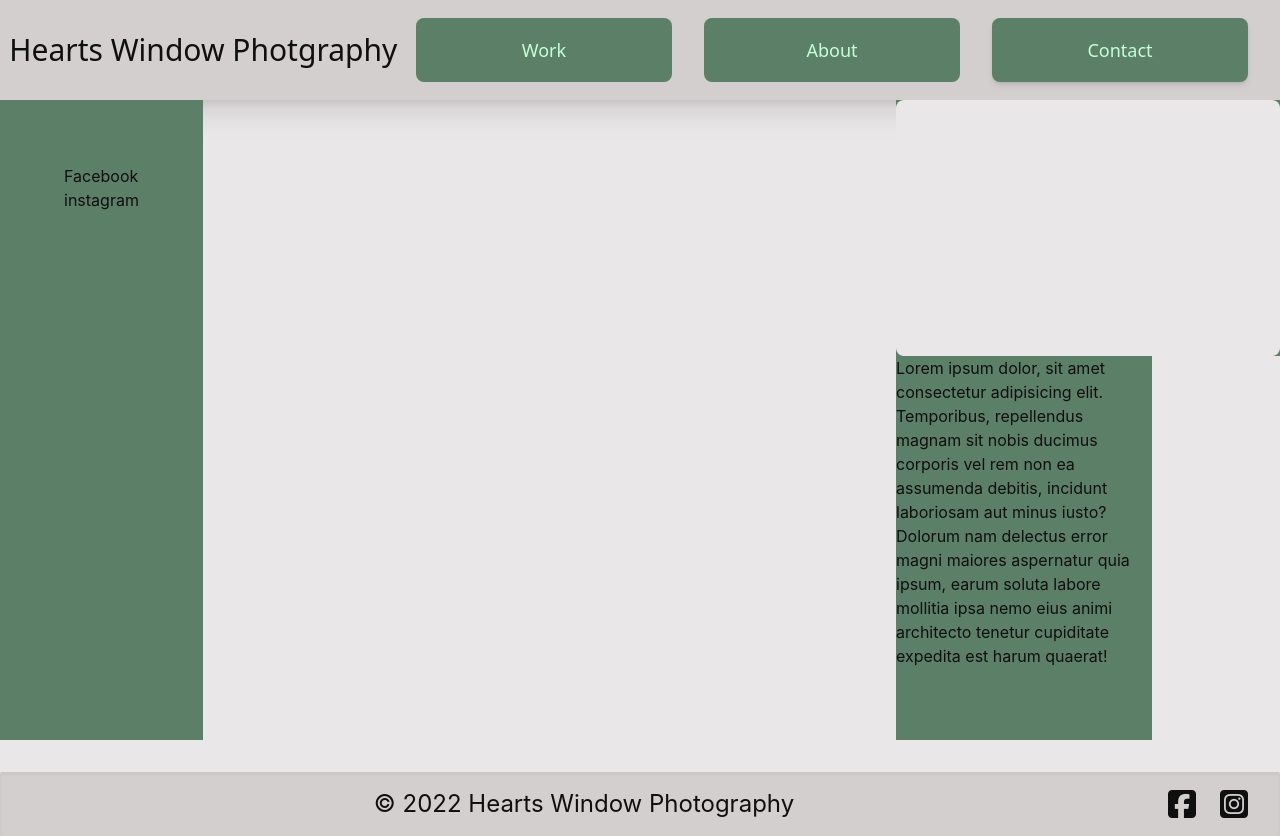
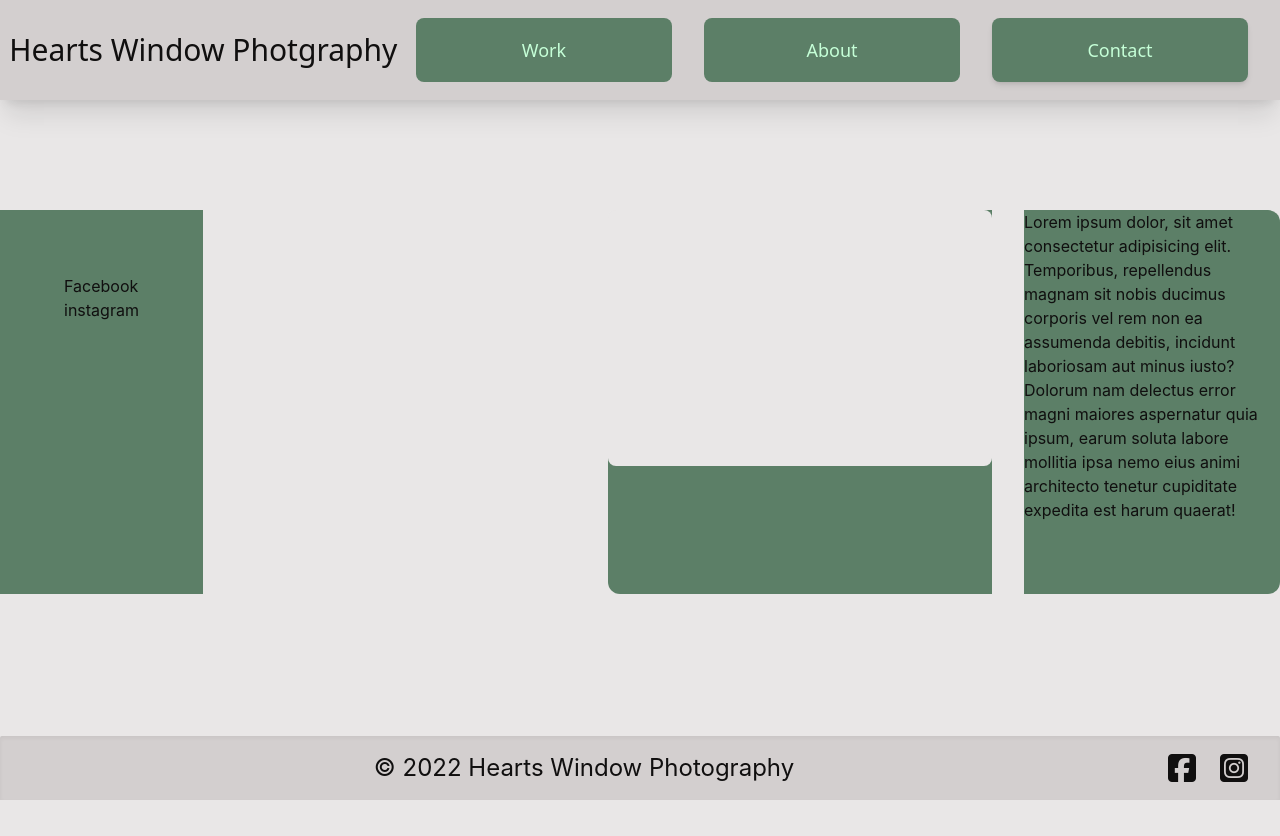
Before and after one commit to BWilske/abby_site_reactjs, a React (Create React App) app: page /contact in a window 1280 px wide. After the commit the page ends 800 px from the top, so only its background shows below. Built offline with nearby package versions, Linux system fonts and the light colour scheme.

Commit message:
before messing with gallery directory

```diff
--- a/src/components/pages/Contact.jsx
+++ b/src/components/pages/Contact.jsx
@@ -11,11 +11,11 @@ function Contact() {
           <li></li>
         </ol>
       </div>
-      <div className="flex flex-col ml-auto  ">
-        <div className=" bg-primary form-control ">
+      <div className="flex ml-auto rounded-xl gap-8">
+        <div className=" bg-primary form-control rounded-l-xl">
           <input className="textarea w-96 h-64"></input>
         </div>
-        <div className="bg-primary w-64 h-96">
+        <div className="bg-primary w-64 h-96 rounded-r-xl">
           <h2>
             Lorem ipsum dolor, sit amet consectetur adipisicing elit.
             Temporibus, repellendus magnam sit nobis ducimus corporis vel rem
--- /dev/null
+++ b/src/components/pages/gallery/baby.jsx
@@ -0,0 +1,7 @@
+import React from "react";
+
+function baby() {
+  return <div>baby</div>;
+}
+
+export default baby;
--- /dev/null
+++ b/src/components/pages/gallery/family.jsx
@@ -0,0 +1,7 @@
+import React from "react";
+
+function family() {
+  return <div>family</div>;
+}
+
+export default family;
--- /dev/null
+++ b/src/components/pages/gallery/senior.jsx
@@ -0,0 +1,7 @@
+import React from "react";
+
+function senior() {
+  return <div>senior</div>;
+}
+
+export default senior;
--- /dev/null
+++ b/src/components/pages/gallery/wedding.jsx
@@ -0,0 +1,7 @@
+import React from "react";
+
+function wedding() {
+  return <div>wedding</div>;
+}
+
+export default wedding;
```
